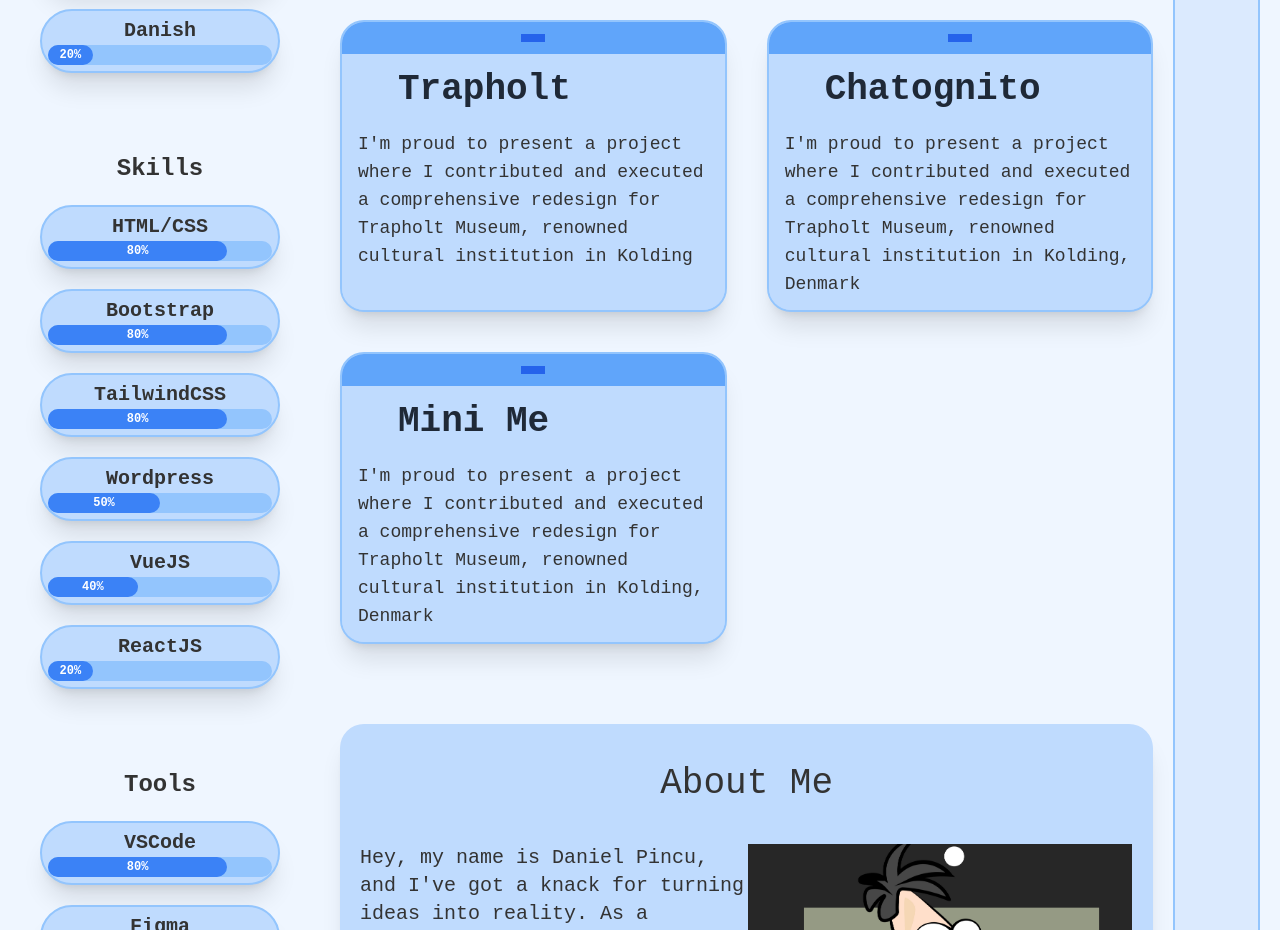
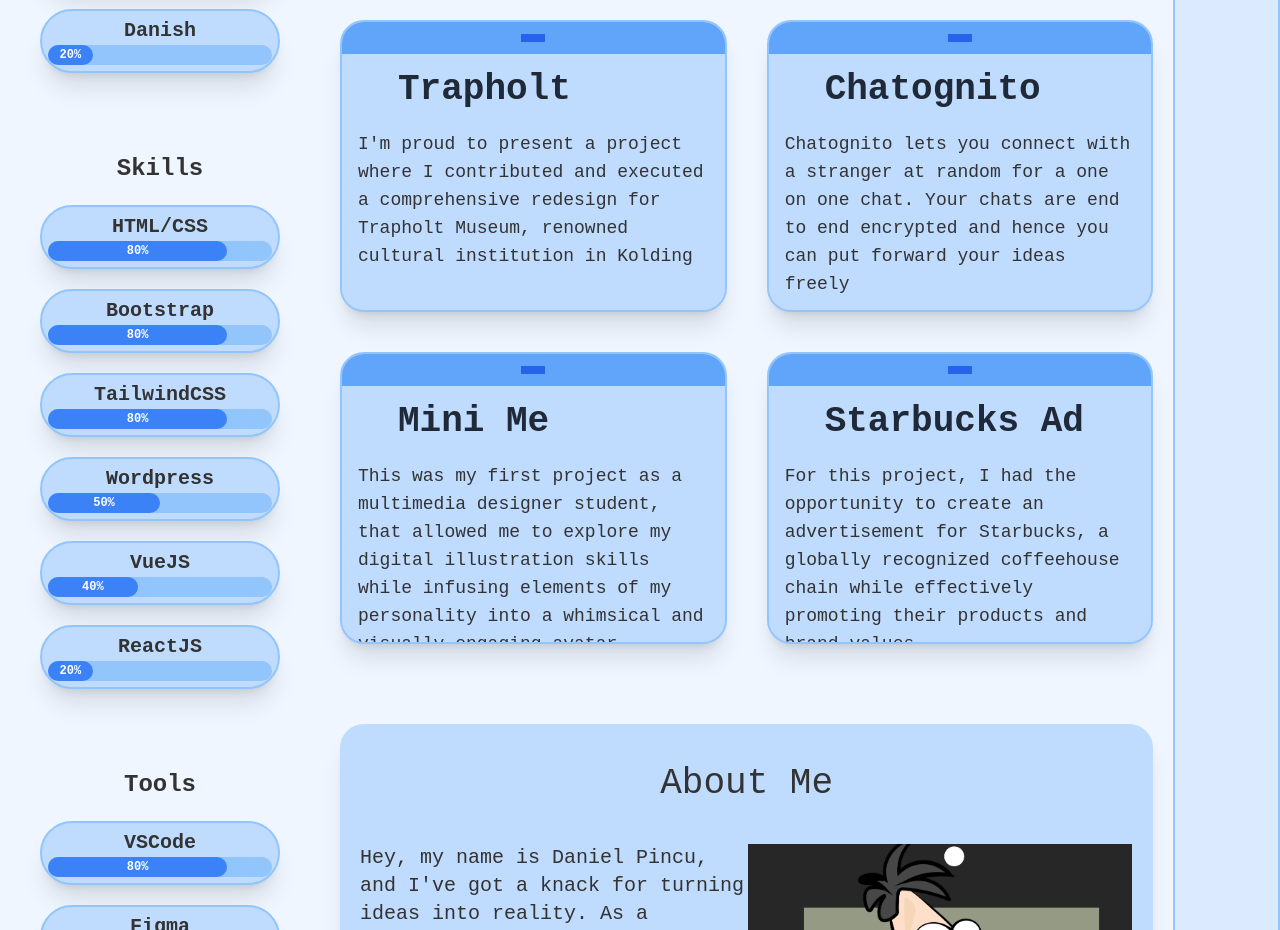
Before and after one commit to DanielPincu/Portfolio-Github, a Vue app: page / in a window 1280 px wide. Shown: the part 940-1870 px from the top of the page. Built offline with nearby package versions, Linux system fonts and the light colour scheme; the HTML template or start-up script is replaced by a standard one; a web font is replaced by a local one.

Commit message:
Major updates

```diff
--- a/src/App.vue
+++ b/src/App.vue
@@ -46,20 +46,8 @@ const aboutId = ref('about');
     </div>
 
 
-
-
-
-
-
-
-
-
-
-
-
-
 <!-- Right Column -->
-    <div class="col-span-1 hidden lg:block mr-5 rounded-full xl:bg-blue-100 xl:dark:bg-red-100 xl:border-2 xl:border-blue-300 xl:dark:border-red-300">
+    <div class="col-span-1 hidden lg:block  rounded-full xl:bg-blue-100 xl:dark:bg-red-100 xl:border-2 xl:border-blue-300 xl:dark:border-red-300">
 
         <Nav />
 
--- a/src/components/About.vue
+++ b/src/components/About.vue
@@ -1,5 +1,5 @@
 <template>
-  <div class="shadow-xl rounded-3xl mt-20 px-5 2xl:px-14 pb-20 bg-blue-200 dark:bg-red-200" id="aboutId">
+  <div class="shadow-xl rounded-3xl mt-20 px-5 2xl:px-14 pb-20 bg-blue-200 dark:bg-red-200">
     <div>
       <div class="flex justify-center">
         <h1 class="text-4xl py-10">About Me</h1>
--- a/src/components/CV.vue
+++ b/src/components/CV.vue
@@ -1,5 +1,5 @@
 <template>
-  <div id="homeId">
+  <div>
     <!-- Profile Info -->
     <div>
       <div class="flex justify-center">
--- a/src/components/Hero.vue
+++ b/src/components/Hero.vue
@@ -2,7 +2,7 @@
   <div>
     <!-- Navigation Bar -->
     <div class="lg:hidden sticky top-0 z-10 bg-blue-100 dark:bg-red-100 -mx-5">
-      <div class="flex justify-center items-center mt-10 sticky top-20">
+      <div class="flex justify-center items-center mt-10">
         <div class="flex my-5">
           <div v-for="(navItem, index) in navItems" :key="index" class="mx-3">
             <a @click="scrollTo(navItem.href, $event)" class="text-lg font-bold cursor-pointer hover:scale-110 hover:transition ease-in-out duration-700">{{ navItem.label }}</a>
--- a/src/components/Nav.vue
+++ b/src/components/Nav.vue
@@ -7,7 +7,7 @@
   </div>
 
 
-   <div class="mt-10 sticky top-[400px] mx-5 mr-5 mb-5">
+   <div class="mt-10 sticky top-[400px] mx-4 mr-5 mb-5">
      <div v-for="(navItem, index) in navItems" :key="index" class="flex justify-evenly items-center my-5">
        <a @click="scrollTo(navItem.href, $event)" class="text-lg font-bold text-blue-900 cursor-pointer hover:scale-110 hover:transition ease-in-out duration-700">{{ navItem.label }}</a>
      </div>
--- a/src/modules/portfolio.js
+++ b/src/modules/portfolio.js
@@ -11,24 +11,33 @@ export const portfolioCards = [
 
     {
       title: 'Chatognito',
-      description: "I'm proud to present a project where I contributed and executed a comprehensive redesign for Trapholt Museum, renowned cultural institution in Kolding, Denmark",
+      description: "Chatognito lets you connect with a stranger at random for a one on one chat. Your chats are end to end encrypted and hence you can put forward your ideas freely",
       category: 'Web Design',
       imageUrl: '/assets/img/chat1.png',
-      // dynamicLink: '/assets/img/OK.mp4',
       dynamicLink: 'https://www.chatognito.com',
-      details: 'The website features intuitive navigation, immersive imagery, and interactive elements to enhance the user experience. Additionally, I integrated functionalities such as event listings, virtual tours, and online ticketing to streamline visitor engagement and accessibility',
+      details: 'Chatognito provides a space where individuals can share ideas, exchange perspectives, and simply have fun exploring new connections. As the creator of Chatognito, I am proud to showcase this project in my portfolio, highlighting its commitment to facilitating genuine human connections in an increasingly virtual landscape',
 
     },
 
     {
       title: 'Mini Me',
-      description: "I'm proud to present a project where I contributed and executed a comprehensive redesign for Trapholt Museum, renowned cultural institution in Kolding, Denmark",
+      description: "This was my first project as a multimedia designer student, that allowed me to explore my digital illustration skills while infusing elements of my personality into a whimsical and visually engaging avatar",
       category: 'Graphic Design',
       imageUrl: '/assets/img/mini.png',
-      // dynamicLink: '/assets/img/OK.mp4',
       dynamicLink: '/assets/img/mini.png',
-      details: 'The website features intuitive navigation, immersive imagery, and interactive elements to enhance the user experience. Additionally, I integrated functionalities such as event listings, virtual tours, and online ticketing to streamline visitor engagement and accessibility',
+      details: 'The resulting Mini Me illustration is not just a visual representation but also a reflection of my creative vision and technical skills. It stands as a testament to my ability to bring ideas to life through digital artistry and design',
 
     },
 
+    {
+      title: 'Starbucks Ad',
+      description: "For this project, I had the opportunity to create an advertisement for Starbucks, a globally recognized coffeehouse chain while effectively promoting their products and brand values",
+      category: 'Video Production',
+      imageUrl: '/assets/img/starbucks.png',
+      dynamicLink: '/assets/img/starbucks.mp4',
+      details: 'The primary goal of the advertisement was to showcase Starbucks commitment to quality, sustainability, and community. The video needed to capture the essence of the Starbucks experience and evoke a sense of warmth, comfort, and familiarity associated with the brand',
+
+    },
+
+
   ];
```
Also changed, not shown: 2 other files (tests, documents, lock files or other folders).
